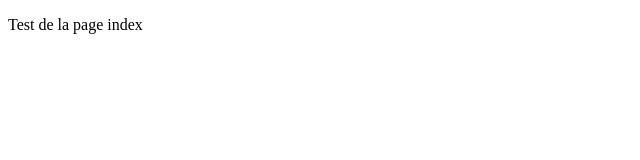
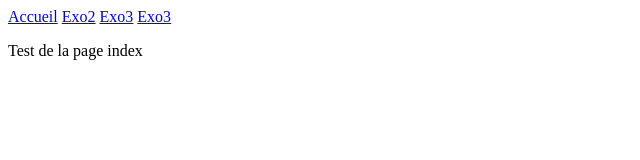
Before and after one commit to pegCalde/cartGeoTd1, a plain HTML site: page index.html in a window 1280 px wide. Shown: the whole page, without its empty margins (0-640 px from the left). Drawn offline with Linux system fonts and the light colour scheme.

Commit message:
add nav + exo4

```diff
--- a/index.html
+++ b/index.html
@@ -6,6 +6,14 @@
     <title>TD1</title>
 </head>
 <body>
+    <header>
+        <div>
+            <a href="/index.html">Accueil</a>
+            <a href="/exo2/exo2.html">Exo2</a>
+            <a href="/exo3/exo3.html">Exo3</a>
+            <a href="/exo4/exo4.html">Exo3</a>
+        </div>
+    </header>
     <p>Test de la page index</p>
 </body>
 </html>
```
Also changed, not shown: exo3/exo3.html (+8 -1 lines), exo4/exo4.html (added, +18 -0 lines).
